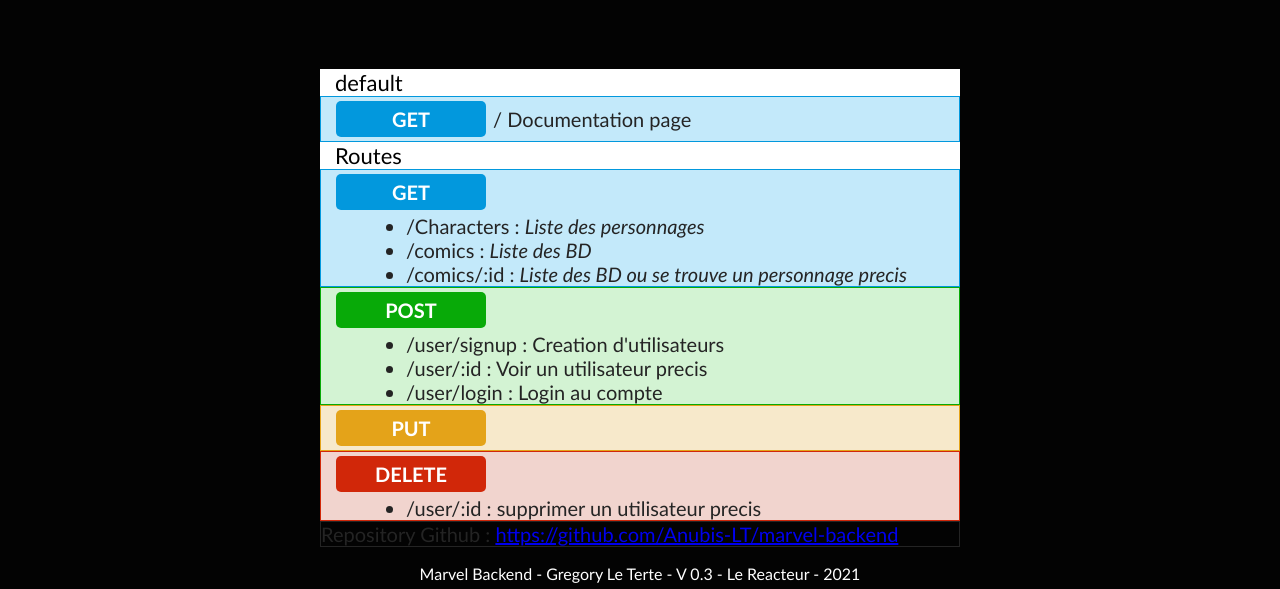
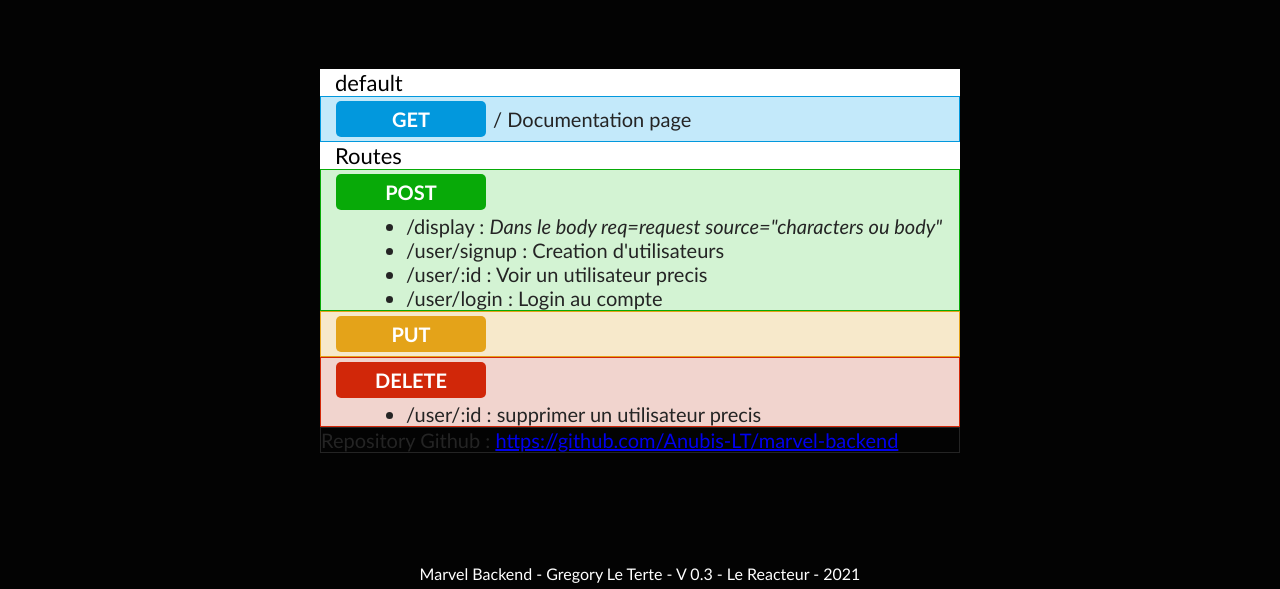
Before and after one commit to Anubis-LT/marvel-backend, a website: page html/index.html in a window 1280 px wide. Shown: the part 211-800 px from the top of the page. Drawn offline with Linux system fonts and the light colour scheme.

Commit message:
update html

```diff
--- a/html/index.html
+++ b/html/index.html
@@ -153,20 +153,12 @@
         <p class="p_post p_post-blue"><button class="button button-blue">GET</button> / Documentation page</p>
         <p> </p>
         <p class="pbloc">Routes</p>
-        <div class="p_post p_post-blue"><button class="button button-blue">GET</button>
-
-                <ul>
-                    <li>/Characters    : <i>Liste des personnages</i> </li>
-                    <li>/comics    : <i>Liste des BD</i> </li>
-                    <li>/comics/:id    : <i>Liste des BD ou se trouve un personnage precis</i> </li>
-                </ul>
-
-        </div>
 
         <p> </p>
         <div class="p_post p_post-green"><button class="button button-green">POST</button>
 
                 <ul>
+                    <li>/display    : <i>Dans le body req=request source="characters ou body"</i> </li>
                     <li>/user/signup    : Creation d'utilisateurs </li>
                     <li>/user/:id    : Voir un utilisateur precis </li>
                     <li>/user/login     : Login au compte </li>
```
